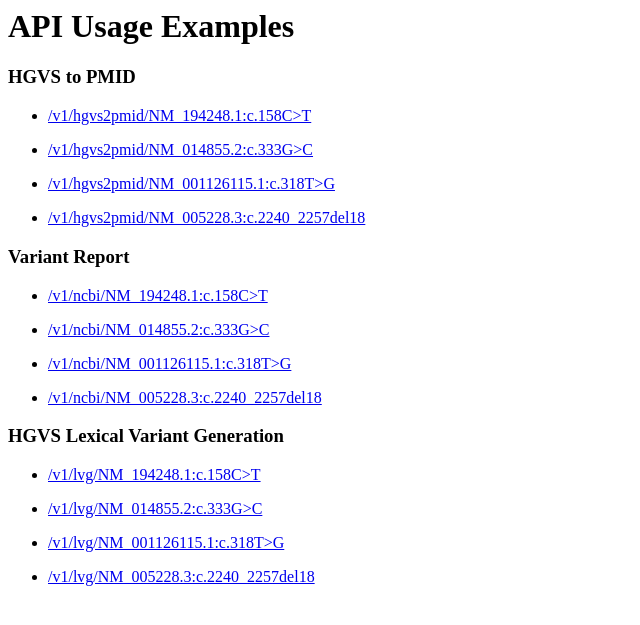
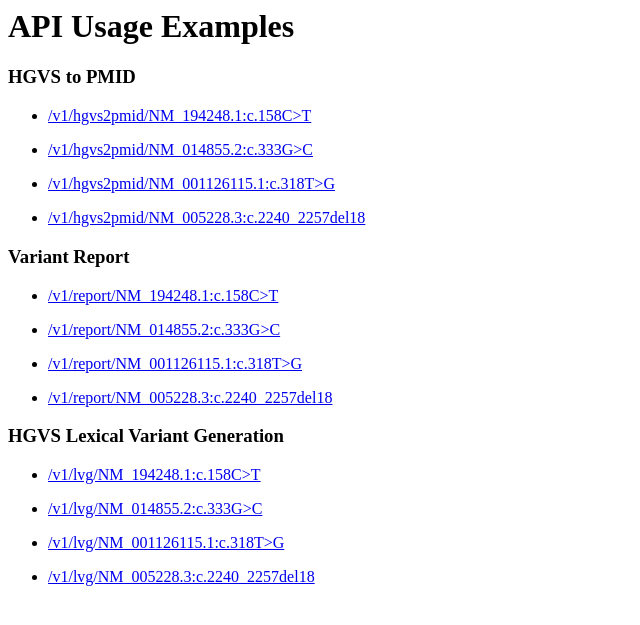
Before and after one commit to text2gene/text2gene, a Flask app: page /examples in a window 1280 px wide. Shown: the top 625 px of the page, without its empty margins (0-640 px from the left). Run offline with Flask 2, Linux system fonts and the light colour scheme.

Commit message:
updated examples (take 2)

```diff
--- a/text2gene/templates/examples.html
+++ b/text2gene/templates/examples.html
@@ -13,7 +13,7 @@
 <h3>Variant Report</h3>
 {% for hgvs_text in hgvs_samples %}
 
-<ul><li><a href="/{{api_version}}/report/{{hgvs_text}}">/{{api_version}}/ncbi/{{hgvs_text}}</a></li></ul>
+<ul><li><a href="/{{api_version}}/report/{{hgvs_text}}">/{{api_version}}/report/{{hgvs_text}}</a></li></ul>
 {% endfor %}
 
 <h3>HGVS Lexical Variant Generation</h3>
```
